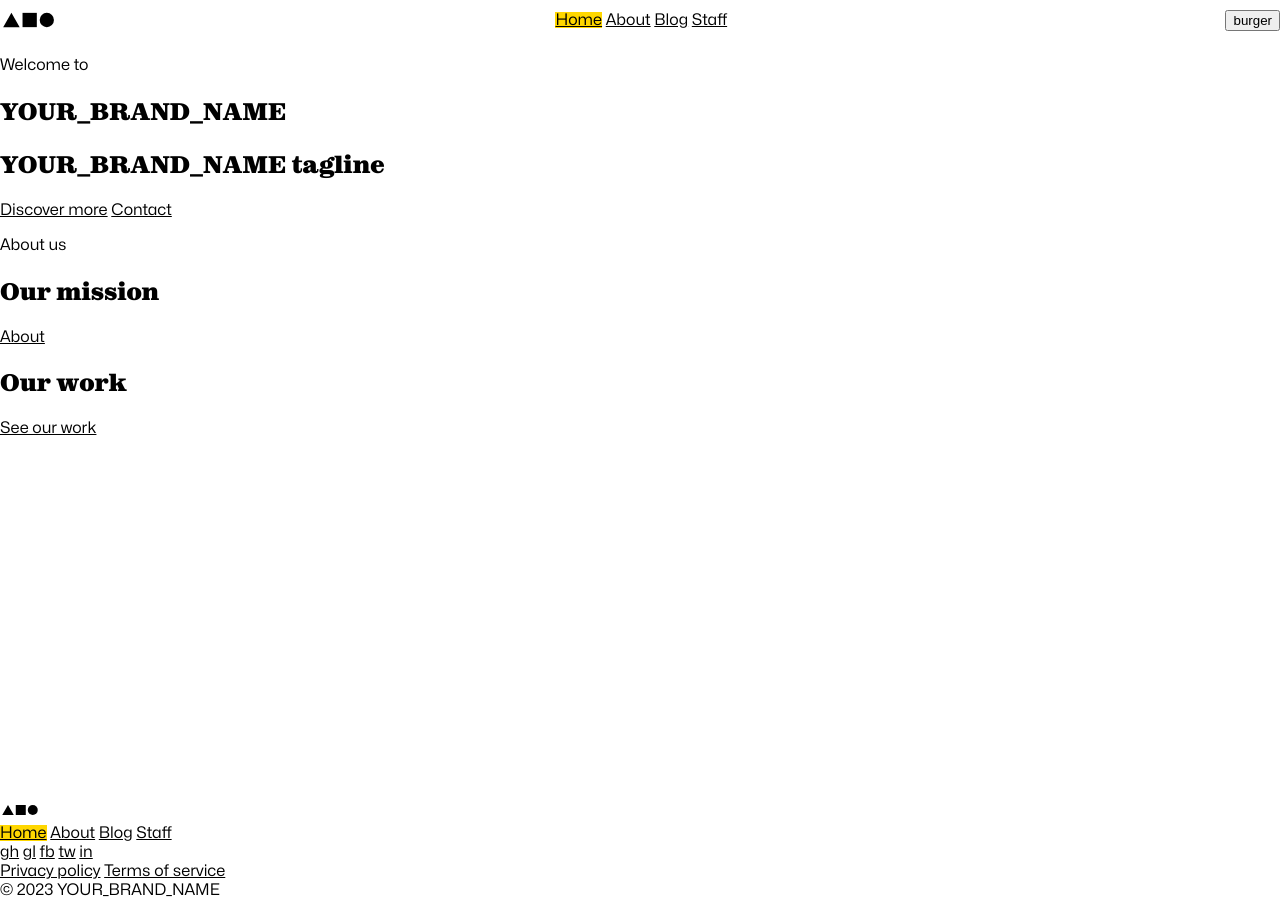
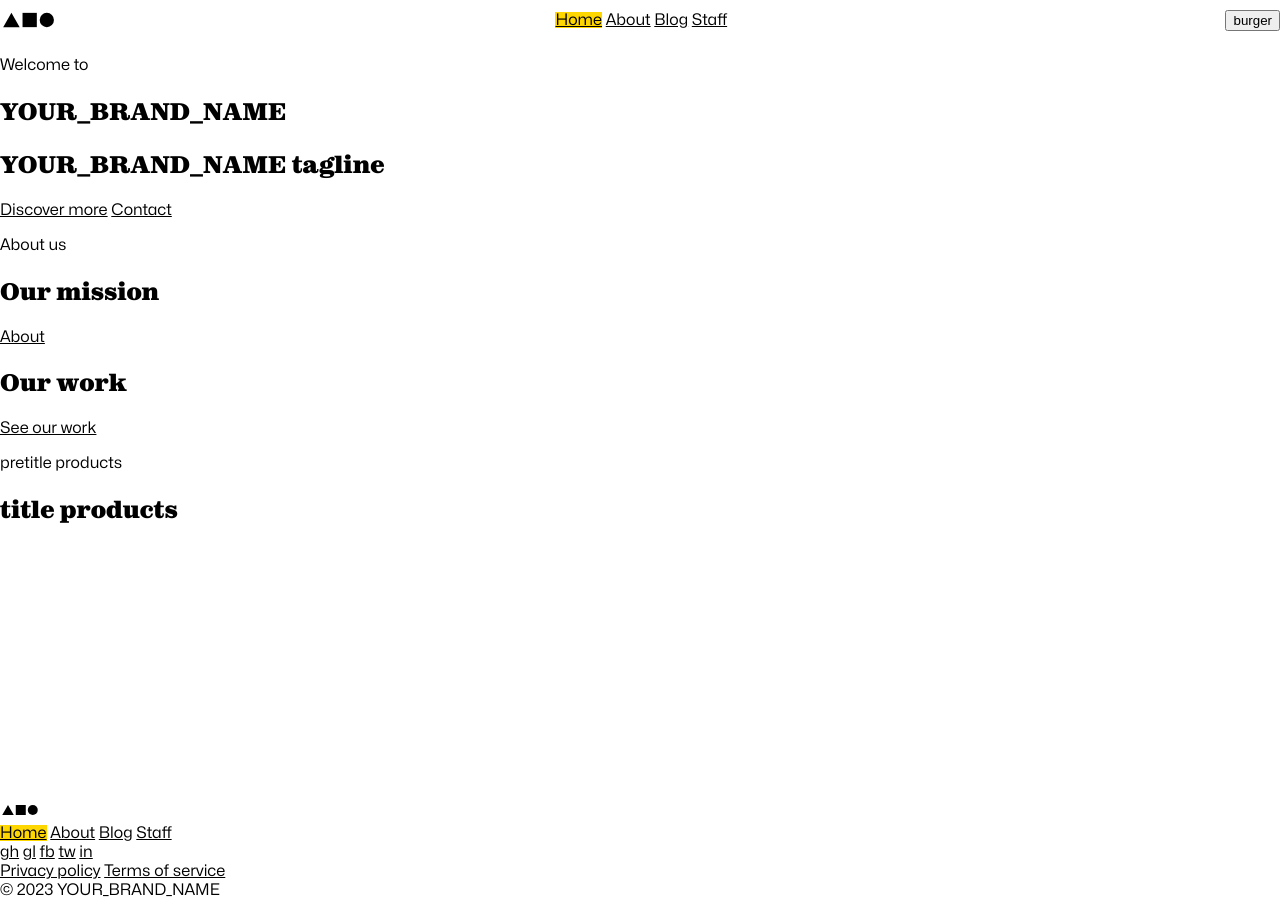
Before and after one commit to JurajMarkesic/templatized, a Jekyll site: the page built from index.md, in a window 1280 px wide. Built offline with Jekyll 4.4.1, drawn with Linux system fonts in a browser that asks for light colours.

Commit message:
add all sections

```diff
--- a/_layouts/home.html
+++ b/_layouts/home.html
@@ -7,5 +7,9 @@ layout: default
         {% include {{ page.intro }} %}
         {% include {{ page.about }} %}
         {% if page.work %}{% include {{ page.work }} %}{% endif %}
+        {% if page.products %}{% include {{ page.products }} %}{% endif %}
+        {% if page.team %}{% include {{ page.team }} %}{% endif %}
+        {% if page.events %}{% include {{ page.events }} %}{% endif %}
+        {% if page.careers %}{% include {{ page.careers }} %}{% endif %}
     </main>
 </div>
```
Also changed, not shown: 2 other files.
